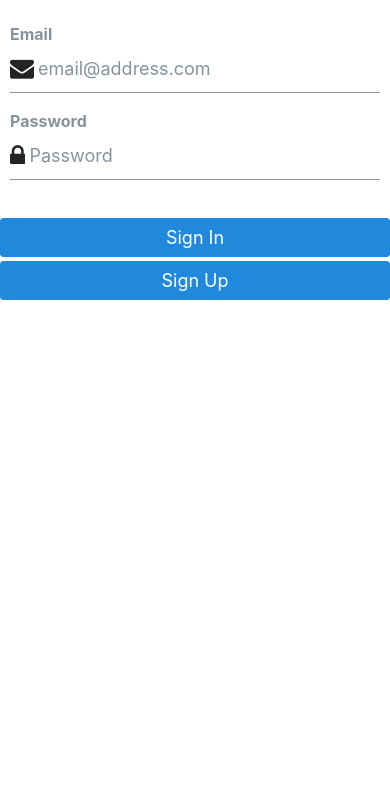
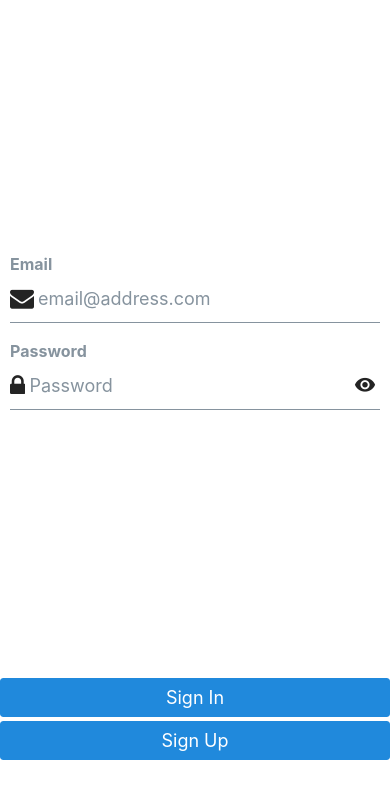
Before and after one commit to ahennuyer/MLafay, a React Native app: screen / in a window 390 px wide. Shown: the top 798 px of the page. Built offline with nearby package versions, Linux system fonts and the light colour scheme.

Commit message:
🎨 Add icon to show and hide password

```diff
--- a/components/Auth.tsx
+++ b/components/Auth.tsx
@@ -1,13 +1,16 @@
-import { Alert, StyleSheet, View } from 'react-native';
+import { Alert, Pressable, StyleSheet, TextInput, View } from 'react-native';
 import { Button, Input } from 'react-native-elements';
 import React, { useState } from 'react';
 
+import { MaterialCommunityIcons } from '@expo/vector-icons';
 import { supabase } from '../libs/supabase';
+import { useTogglePasswordVisibility } from '../hooks/useTogglePasswordVisibility';
 
 export default function Auth() {
 	const [ email, setEmail ] = useState('');
 	const [ password, setPassword ] = useState('');
 	const [ loading, setLoading ] = useState(false);
+	const { passwordVisibility, rightIcon, handlePasswordVisibility } = useTogglePasswordVisibility();
 
 	async function signInWithEmail() {
 		setLoading(false);
@@ -21,20 +24,23 @@ export default function Auth() {
 	}
 
 	async function signUpWithEmail() {
-        setLoading(true)
-        const {error} = await supabase.auth.signUp({
+		setLoading(true);
+		const { error } = await supabase.auth.signUp({
 			email: email,
 			password: password
 		});
 
-        if(error) Alert.alert(error.message)
-        setLoading(false)
+		if (error) Alert.alert(error.message);
+		setLoading(false);
 	}
 
-    return(
+	return (
 		<View>
-            <View style={[styles.verticallySpaced, styles.mt20]}>
-                <Input label="Email" leftIcon={{ type: 'font-awesome', name: 'envelope' }}
+			<View style={[ styles.verticallySpaced, styles.mt20 ]}>
+				<Input
+                    style={styles.inputField}
+					label="Email"
+					leftIcon={{ type: 'font-awesome', name: 'envelope' }}
 					onChangeText={(text) => setEmail(text)}
 					value={email}
 					placeholder="email@address.com"
@@ -43,36 +49,46 @@ export default function Auth() {
 			</View>
 			<View style={styles.verticallySpaced}>
 				<Input
+					style={styles.inputField}
 					label="Password"
-                    leftIcon={{ type: 'font-awesome', name: 'lock'}}
+					leftIcon={{ type: 'font-awesome', name: 'lock' }}
+					rightIcon={
+						<Pressable onPress={handlePasswordVisibility}>
+							<MaterialCommunityIcons name={rightIcon} size={22} color="#232323" />
+						</Pressable>
+					}
 					onChangeText={(text) => setPassword(text)}
 					value={password}
-                    secureTextEntry={true}
+					secureTextEntry={passwordVisibility}
 					placeholder="Password"
 					autoCapitalize={'none'}
 				/>
 			</View>
-            <View style={[styles.verticallySpaced, styles.mt20]}>
+			<View style={[ styles.verticallySpaced, styles.mt20 ]}>
 				<Button title="Sign In" disabled={loading} onPress={() => signInWithEmail()} />
 			</View>
 			<View>
 				<Button title="Sign Up" disabled={loading} onPress={() => signUpWithEmail()} />
 			</View>
 		</View>
-    )
+	);
 }
 
 const styles = StyleSheet.create({
 	container: {
 		marginTop: 40,
-        padding: 12
+		padding: 12,
 	},
 	verticallySpaced: {
 		paddingTop: 4,
 		paddingBottom: 4,
-        alignSelf: 'stretch'
+		alignSelf: 'stretch',
+	},
+	inputField: {
+		width: '90%',
+        paddingRight: 5
 	},
 	mt20: {
-        marginTop: 20
+		marginTop: 250
 	}
-})
+});
--- /dev/null
+++ b/hooks/useTogglePasswordVisibility.ts
@@ -0,0 +1,22 @@
+import { useState } from 'react';
+
+export const useTogglePasswordVisibility = (): {passwordVisibility: boolean, rightIcon: string, handlePasswordVisibility: () => void} => {
+  const [passwordVisibility, setPasswordVisibility] = useState<boolean>(true);
+  const [rightIcon, setRightIcon] = useState<string>('eye');
+
+  const handlePasswordVisibility = (): void => {
+    if (rightIcon === 'eye') {
+      setRightIcon('eye-off');
+      setPasswordVisibility(!passwordVisibility);
+    } else if (rightIcon === 'eye-off') {
+      setRightIcon('eye');
+      setPasswordVisibility(!passwordVisibility);
+    }
+  };
+
+  return {
+    passwordVisibility,
+    rightIcon,
+    handlePasswordVisibility
+  };
+};
```
Lines whose indentation alone changed are shown as unchanged.
